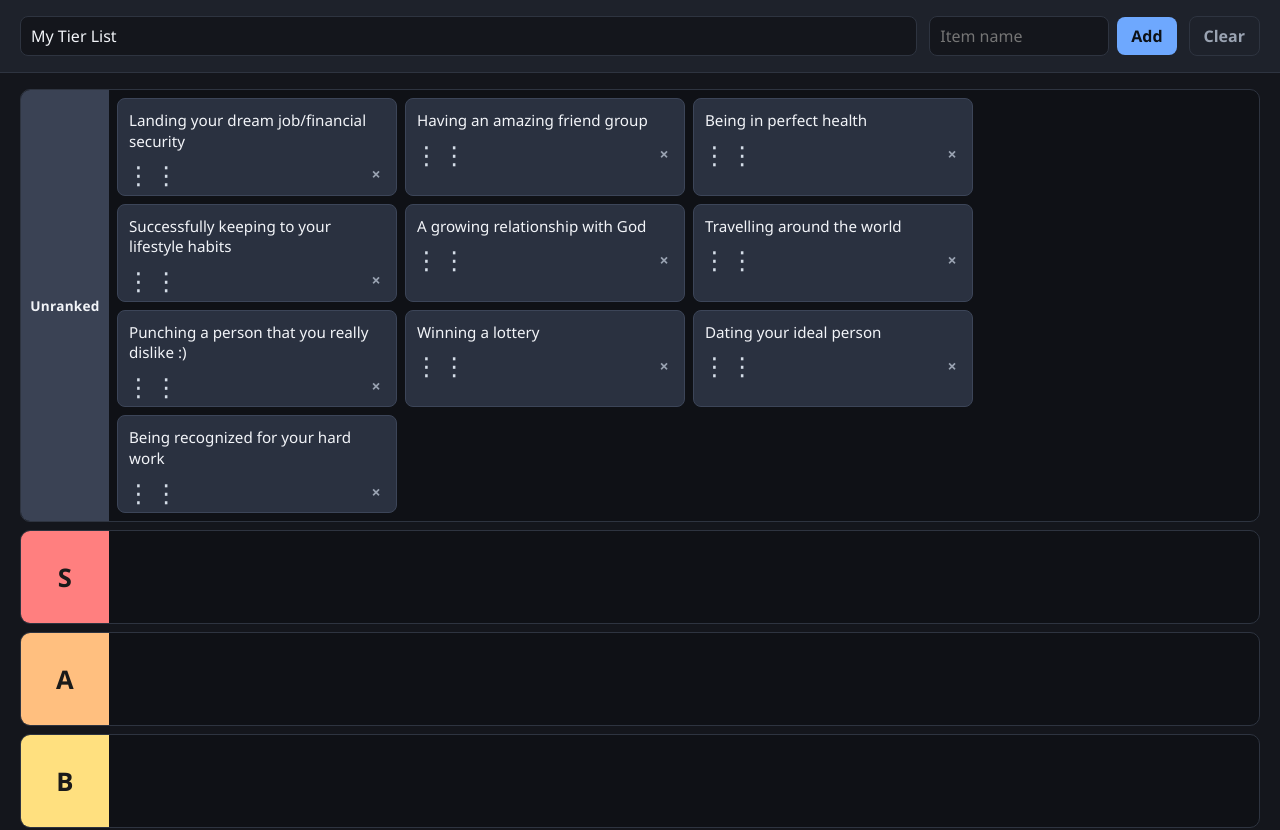
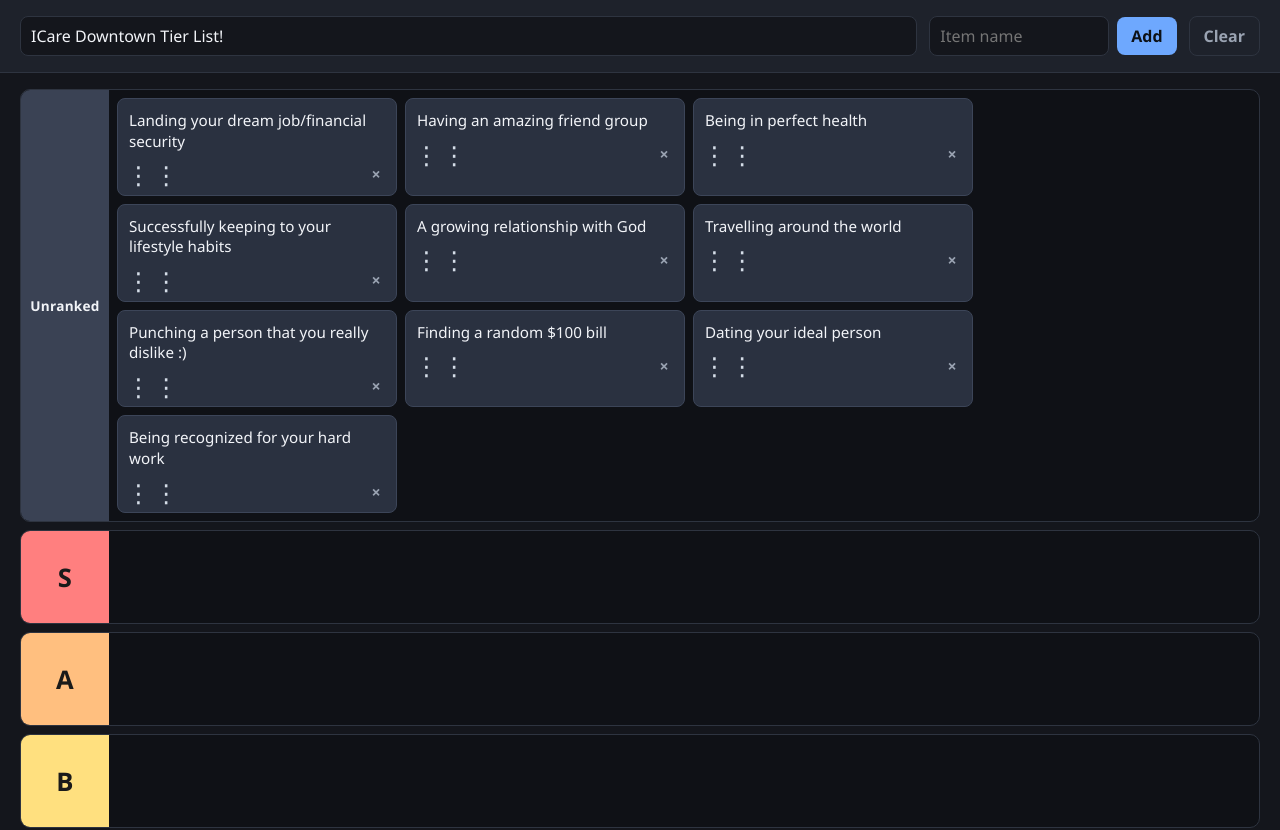
Before and after one commit to Krus5li/basic-tier-list, a plain HTML site: page index.html in a window 1280 px wide. Shown: the top 830 px of the page. Drawn offline with Linux system fonts and the light colour scheme.

Commit message:
minor edits for icare

```diff
--- a/app.js
+++ b/app.js
@@ -1,5 +1,5 @@
 const STORAGE_KEY = "tier-list";
-const TIERS = ["S", "A", "B", "C", "D", "F"];
+const TIERS = ["S", "A", "B", "C", "D"];
 
 const titleInput = document.querySelector("#title");
 const addForm = document.querySelector("#add-form");
@@ -40,7 +40,7 @@ render();
 
 function defaultState() {
   return {
-    title: "My Tier List",
+    title: "ICare Downtown Tier List!",
     pool: [
       {id: "1", name: "Landing your dream job/financial security", image: ""},
       {id: "2", name: "Having an amazing friend group", image: ""},
@@ -49,7 +49,7 @@ function defaultState() {
       {id: "5", name: "A growing relationship with God", image: ""},
       {id: "6", name: "Travelling around the world", image: ""},
       {id: "7", name: "Punching a person that you really dislike :)", image: ""},
-      {id: "8", name: "Winning a lottery", image: ""},
+      {id: "8", name: "Finding a random $100 bill", image: ""},
       {id: "9", name: "Dating your ideal person", image: ""},
       {id: "10", name: "Being recognized for your hard work", image: ""}
     ],
--- a/index.html
+++ b/index.html
@@ -3,7 +3,7 @@
 <head>
   <meta charset="UTF-8">
   <meta name="viewport" content="width=device-width, initial-scale=1">
-  <title>Tier List</title>
+  <title>Ken's ICare DT Tier List</title>
   <link rel="stylesheet" href="styles.css">
 </head>
 <body>
```
